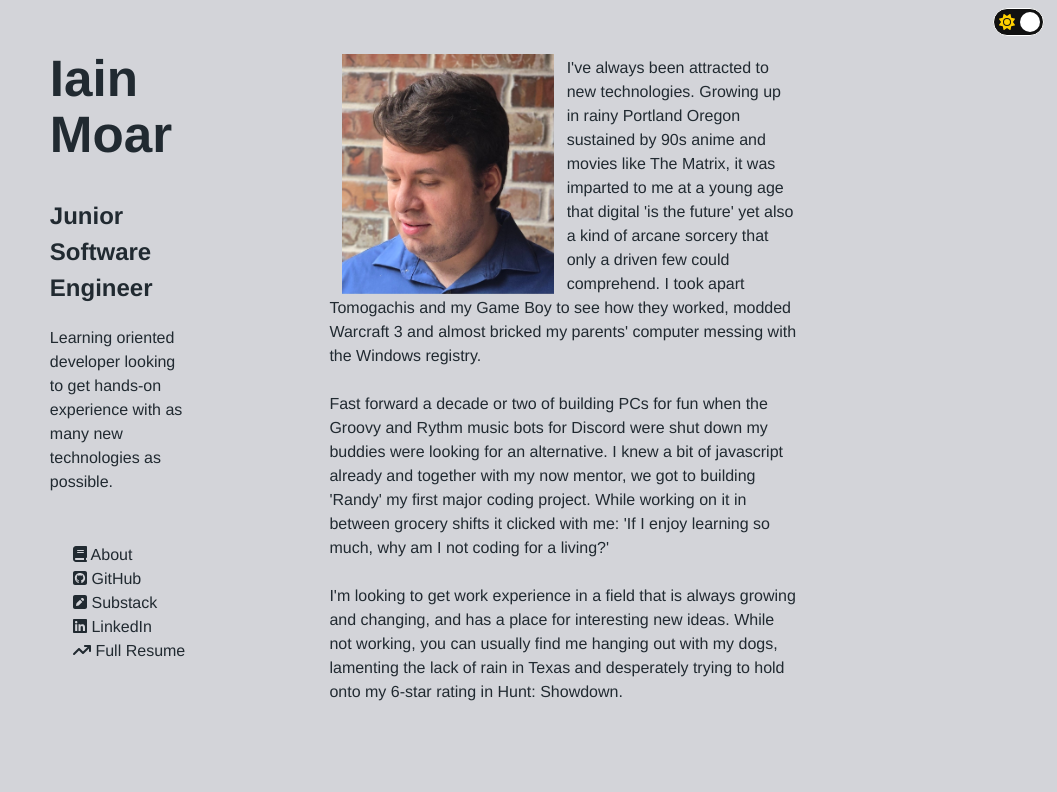
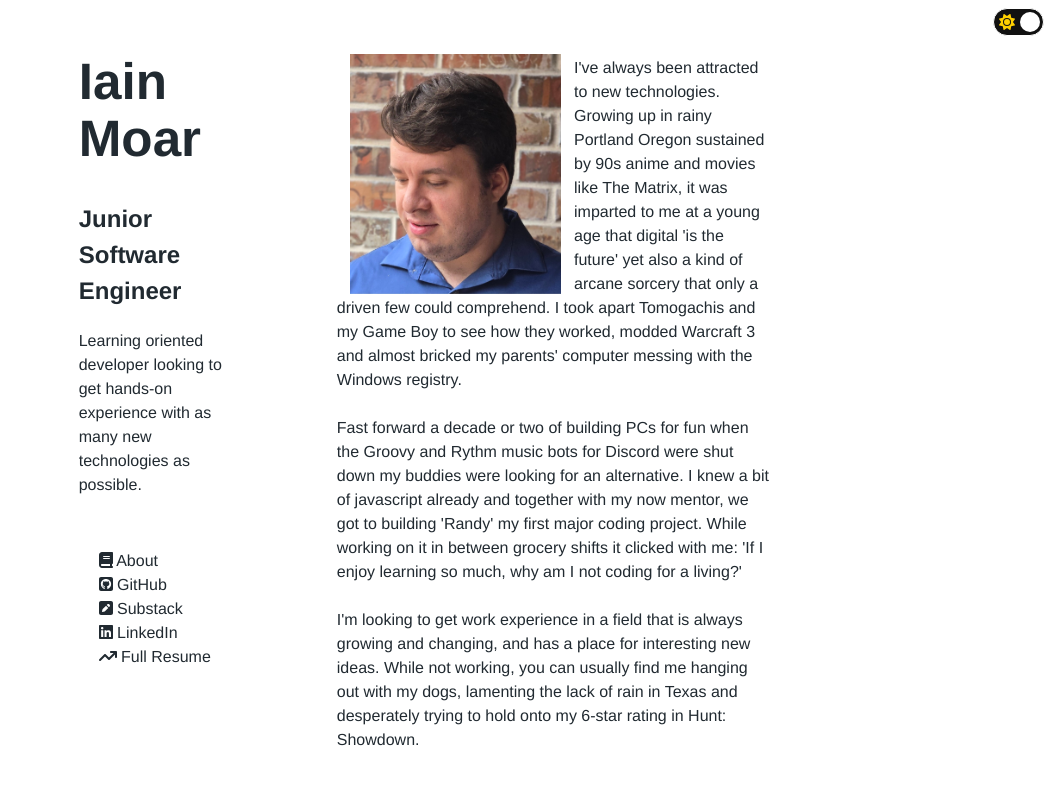
Before and after one commit to Moaratorium/Portfolio, a React (Vite) app: page /about in a window 1280 px wide. Shown: the top 792 px of the page, without its empty margins (223-1280 px from the left). Built offline with nearby package versions, Linux system fonts and the light colour scheme.

Commit message:
style fix

```diff
--- a/src/index.css
+++ b/src/index.css
@@ -7,7 +7,7 @@
   color-scheme: dark light;
 
   --background-dark: #1f1f1f;
-  --background-light: #d3d4d9;
+  --background-light: #fff;
   --text-dark: #8b8b8b;
   --text-light: #212a31;
   --raised-dark: rgba(118, 143, 255, 0.082);
@@ -85,7 +85,7 @@ html {
 /* Sidebar */
 
 #sidebar {
-  width: 15vw;
+  width: 18vw;
   display: flex;
   position: sticky;
   height: 100vh;
@@ -120,7 +120,7 @@ html {
 }
 
 #parent {
-  width: 60vw;
+  width: 56vw;
   margin: auto;
   height: 100%;
   display: flex;
@@ -136,7 +136,7 @@ html {
   margin-right: auto;
   margin-top: 5vh;
   display: flex;
-  padding-left: 10vw;
+  padding-left: 6vw;
 }
 
 #aboutme-text>p {
```
